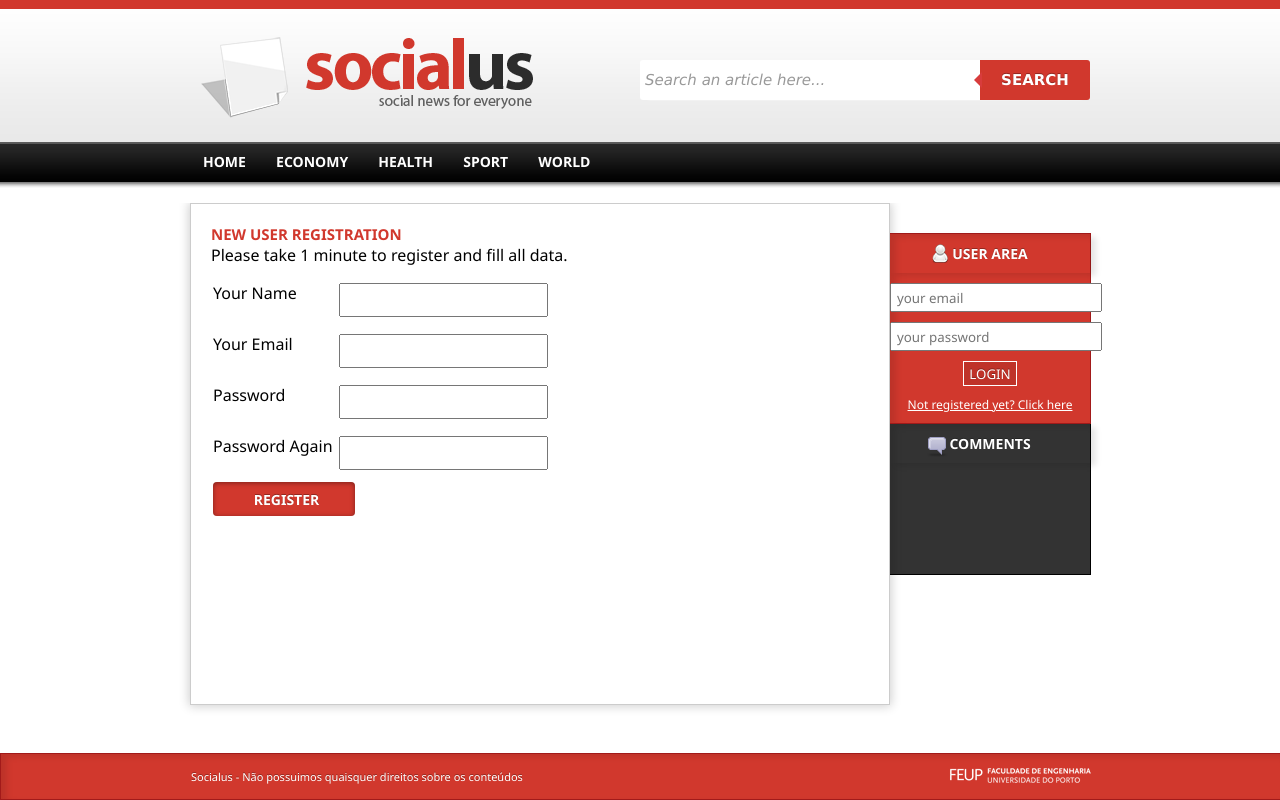
After one commit to andrefreitas/feup-ltw-socialnews, a PHP site: page /register.php in a window 1280 px wide. The commit adds this page. Run offline with PHP 8.4, Linux system fonts and the light colour scheme; data comes from the database, SQL or seed files in the repository; both versions use the stored data as it was after the commit; some libraries are stand-ins or nearby versions.

Commit message:
Can register now

```diff
--- a/css/edit.css
+++ b/css/edit.css
@@ -39,7 +39,7 @@
 	font-weight:bold;
 	text-transform:uppercase;
 	float:right;
-	 box-shadow: 0 1px 5px rgba(0,0,0,.4) inset;
+	box-shadow: 0 1px 5px rgba(0,0,0,.4) inset;
 }
 
 .edit .button:active{
--- a/css/template.css
+++ b/css/template.css
@@ -213,7 +213,7 @@
 
 .user{
 	width: 200px;
-	height: 160px;
+	min-height: 160px;
 	background: #d1382d;
 	box-shadow: 6px 3px 6px rgba(0,0,0,0.1) inset;
 	border:solid 1px #a21a1a;
@@ -525,9 +525,13 @@ margin-top:10px;
 #footer{
 	width:100%;
 	height:45px;
+	position:fixed;
+	bottom:0;
 	background: #d1382d;
 	box-shadow: 6px 3px 6px rgba(0,0,0,0.1) inset;
 	border:solid 1px #a21a1a;
+	position:absolute;
+	bottom:0px;
 }
 
 #footer .container{
@@ -550,3 +554,65 @@ margin-top:10px;
 #footer .container .icons{
 	float:right;
 }
+
+html, body {
+	height: 100%;
+}
+
+.alert{
+	padding:20px;
+	min-width:100px;
+	background:#fff;
+	border: solid 10px #d1382d;
+	text-align:center;
+	position:absolute;
+	top:35px;
+	right:10%;
+	box-shadow: 6px 3px 6px rgba(0,0,0,0.1) inset;
+	border-radius:5px;
+	display:none
+}
+
+.box{
+	padding:20px;
+}
+
+.box h1{
+	color:#d1382d;
+	text-transform:uppercase;
+	font-size:15px;
+	font-weight:bold;
+}
+
+.box form input{
+	height:30px;
+	padding-left:5px;
+	font-size:15px;
+	margin-top:15px;
+	width:200px;
+}
+
+.box .button{
+	width:142px;
+	height:34px;
+	border-radius:4px;
+	background:#d1382d;
+	color:#fff;
+	border:none;
+	margin-top:10px;
+	font-size:14px;
+	text-shadow: 0 -1px 0 rgba(0, 0 ,0, .3);
+	font-weight:bold;
+	text-transform:uppercase;
+	box-shadow: 0 1px 5px rgba(0,0,0,.4) inset;
+}
+.register{
+	font-size:12px;
+	text-align:center;
+	padding:10px;
+	color:#fff;
+}
+
+.register a{
+	color:#fff;
+}
--- a/datacontroller.php
+++ b/datacontroller.php
@@ -218,6 +218,32 @@ class DataController{
 		$can=$can->fetch(PDO::FETCH_ASSOC);
 		return $can!=NULL;
 	}
+
+	public function userExists($email){
+		$user=$this->dataBase->query('select id from user where email=\''.$email.'\'');
+		$user=$user->fetch(PDO::FETCH_ASSOC);
+		return $user!=NULL;
+	}
+
+	public function addUser($name,$email, $password,$privilegename){
+
+		$privilegename=strtolower($privilegename);
+		$privilegeid=$this->dataBase->query('select id from privilege where lower(name)=\''.$privilegename.'\'');
+		$privilegeid=$privilegeid->fetch(PDO::FETCH_ASSOC);
+		$privilegeid=$privilegeid['id'];
+		$password=sha1($password);
+
+		if($this->userExists($email))
+		{
+			return -1;
+		}
+
+		$this->dataBase->query("insert into user(name, email, password,privilegeId)
+	    						values(\"".$name."\",\"".$email."\",\"".$password."\",".$privilegeid.")");
+
+	}
+
+
 };
 
 $data=new DataController($_database);
--- a/head.php
+++ b/head.php
@@ -3,6 +3,7 @@
 	if(!isset($_SESSION['user'])){
 		$_SESSION['privilegeid']=4;
     }
+
 ?>
 
 	<link href="imgs/favicon.ico" rel="icon" type="image/x-icon" />
--- a/header.php
+++ b/header.php
@@ -12,3 +12,10 @@
                 </div>
             </div>
         </div>
+
+        <?php  // Display Messages
+             if(isset($_GET['_alert'])){
+                echo "<div class=\"alert\">";
+                echo $_GET['_alert'];
+                echo "</div>\n";
+            }
--- a/index.php
+++ b/index.php
@@ -46,6 +46,5 @@
             </div>
         </div>
          <?php include_once 'footer.php'; ?>
-
     </body>
 </html>
--- a/js/scripts.js
+++ b/js/scripts.js
@@ -1,6 +1,8 @@
 // Fade in latest news
 $(document).ready(function(){
 	$('.latestNews ul').fadeIn(800);
+	if($('.alert').length != 0)
+		$('.alert').fadeIn(800);
 });
 
 // Update latest news time
@@ -131,3 +133,24 @@ function testeEditor(){
             });
 
 	    });
+
+// Validate New User Registration form
+function validateRegistration(){
+	var email=document.forms["register"]["email"].value;
+	var name=document.forms["register"]["name"].value;
+	var password=document.forms["register"]["password"].value;
+	var passwordcheck=document.forms["register"]["passwordcheck"].value;
+
+	// Check Email
+	var emailreg = /^([A-Za-z0-9_\-\.])+\@([A-Za-z0-9_\-\.])+\.([A-Za-z]{2,4})$/;
+	if(emailreg.test(email) == false) {
+    	alert('Invalid email!');
+    	return false;
+   }
+
+   // Check Passwords
+	if(password!=passwordcheck){
+		alert('Passwords don\'t match!');
+		return false;
+	}
+}
--- /dev/null
+++ b/register.php
@@ -0,0 +1,56 @@
+<!DOCTYPE html>
+<html>
+    <head>
+        <title>New user registration</title>
+
+        <?php
+            include_once  'view.php';
+            include_once 'head.php';
+
+        ?>
+
+    </head>
+    <body>
+        <?php include_once 'header.php'; ?>
+        <?php include_once 'menu.php'; ?>
+        <div id="main">
+        	<div class="container">
+            	<div class="news">
+                    <div class="box">
+                        <?php
+                            if(isset($_POST['name']) and isset($_POST['email']) and isset($_POST['password'])){
+                                $status=$data->addUser($_POST['name'],$_POST['email'], $_POST['password'],"user");
+                                if($status==-1){
+                                    echo "<h1>User already exists!</h1>";
+                                }
+                                else {
+                                    echo "<h1>Registered with success!</h1>";
+                                }
+
+                            }
+                            else{
+                        ?>
+                        <h1>New user registration</h1>
+                        Please take 1 minute to register and fill all data.
+                        <form name="register" action="register.php" method="post" onsubmit="return validateRegistration()">
+                            <table>
+                                <tr><td>Your Name</td> <td><input type="text" name="name" required="required"/></td> </tr>
+                                <tr><td>Your Email</td> <td><input type="text" name="email" required="required"/></td> </tr>
+                                <tr><td>Password</td> <td><input type="password" name="password" required="required"/></td> </tr>
+                                <tr><td>Password Again&nbsp;</td><td><input type="password" name="passwordcheck" required="required"/></td> </tr>
+                                <tr><td colspan="2"><input type="submit" value="Register" class="button"/></td></tr>
+                            </table>
+                        </form>
+                        <?php }?>
+    				</div>
+                </div>
+                <div class="sidebar">
+                	<?php include_once 'userbox.php'; ?>
+                    <?php include_once 'commentsbox.php'; ?>
+                </div>
+            </div>
+
+        </div>
+        <?php include_once 'footer.php'; ?>
+    </body>
+</html>
--- a/userbox.php
+++ b/userbox.php
@@ -7,6 +7,9 @@
         <input type="password" name="password" placeholder="your password" class="password"/><br/>
         <input type="submit" class="button" value="Login"/>
     </form>
+    <div class="register">
+        <a href="register.php">Not registered yet? Click here</a>
+    </div>
     <?php } else {?>
     <div class="loggedin">
         Hello <?php echo $_SESSION['user']['name']; ?>
```
Also changed, not shown: login.php (+11 -0 lines), data/server.db.
